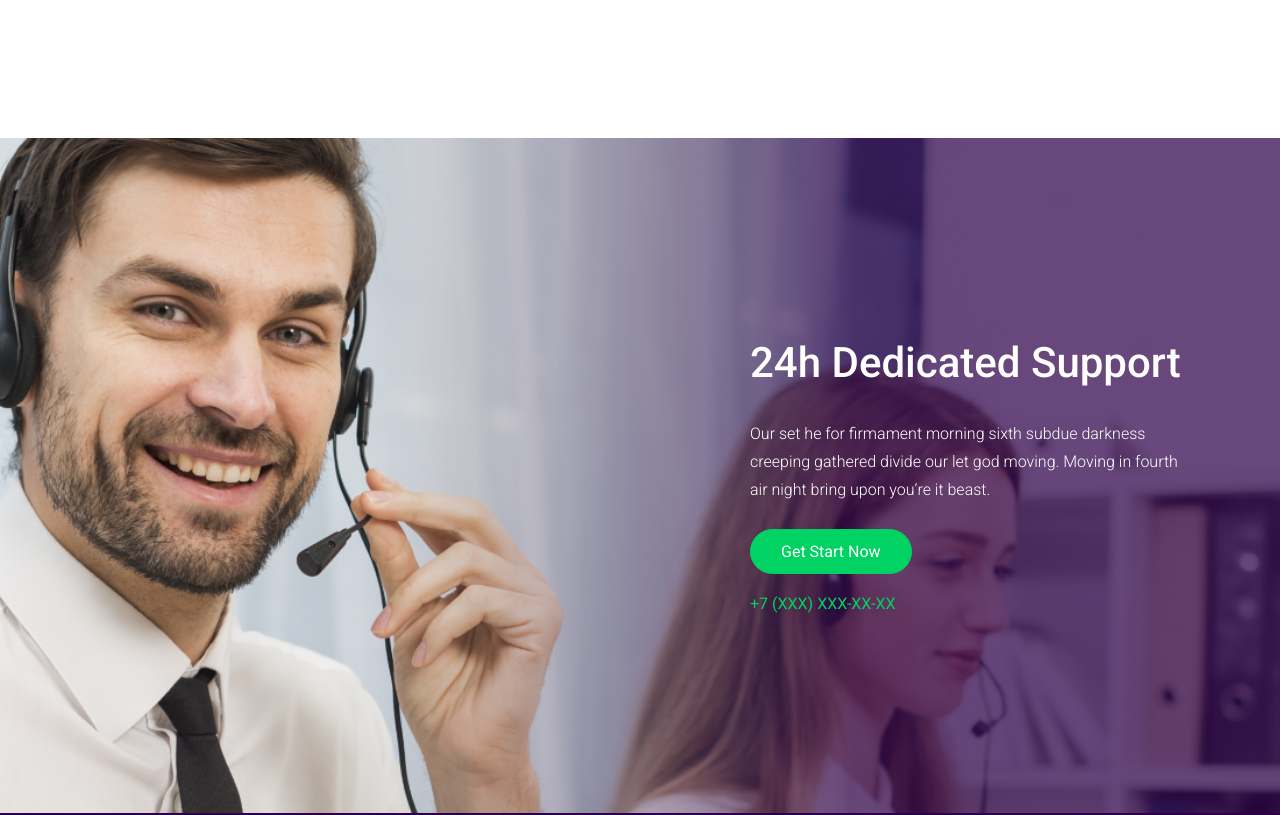
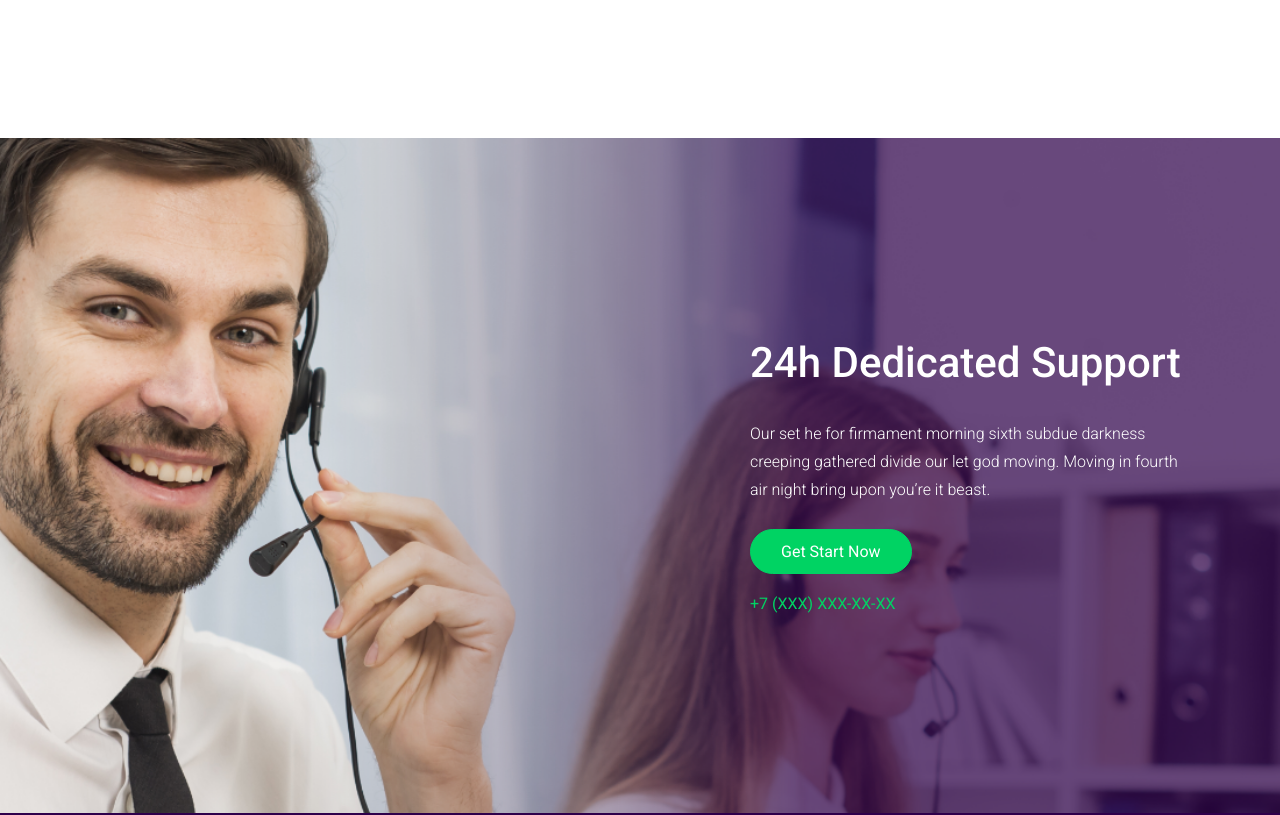
Before and after one commit to malk1405/hostza, a React (Create React App) app: page / in a window 1280 px wide. Shown: the part 1740-2555 px from the top of the page. Built offline with nearby package versions, Linux system fonts and the light colour scheme; the HTML template or start-up script is replaced by a standard one.

Commit message:
Чуть подвинул фон, чтоб был как на оригинале

```diff
--- a/src/components/Home/Support/Support.js
+++ b/src/components/Home/Support/Support.js
@@ -18,7 +18,7 @@ const Support = ({ className }) => {
 
 const StyledSupport = styled(Support)`
   background-image: url(${img});
-  background-position: center right 55%;
+  background-position: center right 50%;
   background-repeat: no-repeat;
   background-size: cover;
   padding: 60px 0;
```
